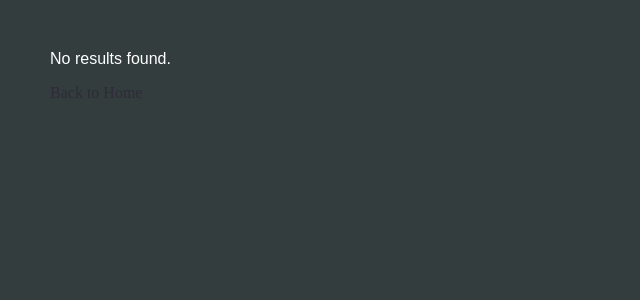
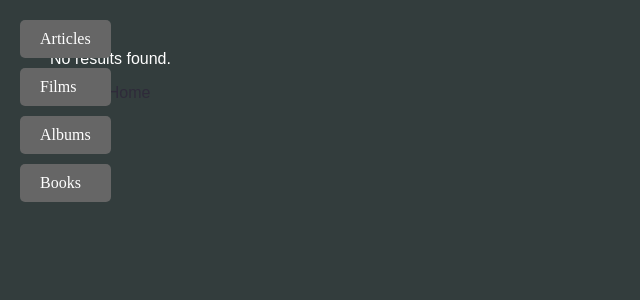
Before and after one commit to santosemax/CSDesignProject, a Flask app: page /results/1 in a window 1280 px wide. Shown: the top 300 px of the page, without its empty margins (0-640 px from the left). Run offline with Flask 3, Linux system fonts and the light colour scheme; data comes from the database, SQL or seed files in the repository; both versions use the stored data as it was after the commit.

Commit message:
Added scroll buttons at top, resized images

```diff
--- a/code/app.py
+++ b/code/app.py
@@ -126,7 +126,7 @@ def search():
 
             # Save film information into the database
             c.execute('INSERT INTO articles (title, url, search_phrase, source) VALUES (?, ?, ?, ?)',
-                      (('Title: ' + title), imdb_url, search_term, 'IMDb'))
+                      (('Title: ' + title), ('URL: ' + imdb_url), search_term, 'IMDb'))
             conn.commit()
 
             # Save additional information into the database
--- a/code/static/results.css
+++ b/code/static/results.css
@@ -5,7 +5,7 @@ body {
     border: 0;
 }
 
-h1, h2, ul, p {
+h1, h2, ul, p, a {
     font-family: Hind, sans-serif;
     color: white;
 }
@@ -67,17 +67,19 @@ a:visited {
 .films {
     background-color: #575757;
     display: grid;
+    padding-bottom: 350px;
     /* grid-template-areas:
     'title title title title title title'
     'menu main main main right right'
     'menu footer footer footer footer footer'; */
     /* grid-template-columns: repeat(auto-fill); */
 
-    h1 {
+    h1{
         margin-left: 40px;
     }
 
-    h2 {
+
+    h2, a {
         text-align: left;
         padding-left: 350px;
     }
@@ -115,6 +117,11 @@ ul {
 
     ul {
         display: grid;
+    }
+
+    a {
+        font-family: Hind, sans-serif;
+        color: white;
     }
 
     h3 {
@@ -188,3 +195,39 @@ ul {
         border-right-color: #00f;
     }
 }
+
+/* Add this CSS to limit the size of film images */
+/* Add styles for the hovering buttons */
+.scroll-btns {
+    position: fixed;
+    top: 20px;
+    left: 20px;
+    z-index: 999;
+}
+
+.scroll-btn {
+    display: block;
+    background-color: #666;
+    color: white;
+    padding: 10px 20px;
+    margin-bottom: 10px;
+    border-radius: 5px;
+    cursor: pointer;
+}
+
+.scroll-btn:hover {
+    background-color: #888;
+}
+
+/* Adjust image sizes for films, albums, and books */
+.film-image {
+    max-width: 300px; /* Set maximum width for the image */
+    height: auto; /* Maintain aspect ratio */
+}
+
+.albums .film-image,
+.books .film-image {
+    max-width: 200px; /* Set maximum width for the image */
+    max-height: 300px; /* Set maximum height for the image */
+    height: auto; /* Maintain aspect ratio */
+}
--- a/code/templates/results.html
+++ b/code/templates/results.html
@@ -7,16 +7,41 @@
     <link rel="stylesheet" href="{{ url_for('static', filename='results.css') }}">
     <title>Search Results</title>
     <style>
-        .film-image {
-            max-width: 300px; /* Set maximum width for the image */
-            height: auto; /* Maintain aspect ratio */
+        /* Add styles for the hovering buttons */
+        .scroll-btns {
+            position: fixed;
+            top: 20px;
+            left: 20px;
+            z-index: 999;
+        }
+
+        .scroll-btn {
+            display: block;
+            background-color: #666;
+            color: white;
+            padding: 10px 20px;
+            margin-bottom: 10px;
+            border-radius: 5px;
+            cursor: pointer;
+        }
+
+        .scroll-btn:hover {
+            background-color: #888;
         }
     </style>
 </head>
 <body>
 
+<div class="scroll-btns">
+    <!-- Add hovering buttons -->
+    <div class="scroll-btn" data-target="#articles">Articles</div>
+    <div class="scroll-btn" data-target="#films">Films</div>
+    <div class="scroll-btn" data-target="#albums">Albums</div>
+    <div class="scroll-btn" data-target="#books">Books</div>
+</div>
+
 {% if results %}
-<div class="articles">
+<div class="articles" id="articles">
     <h1>Articles</h1>
     <ul>
         {% for result in results %}
@@ -27,29 +52,26 @@
     </ul>
 </div>
 
-
-<!-- <div class="row"> -->
-    <!-- <div class="column"> -->
-        <div class="films">
+<div class="films" id="films">
     <h1>Films</h1>
     <ul>
         {% for result in results %}
             {% if result[4] == "IMDb" %}
-                    <!-- <div class="film-title">{{ result[1] }}</div> -->
-                    <!-- <div class="row"> -->
                 <div class="film-image">
                     {% if "Image" in result[1] %}
                         <img src="{{ result[1].split(': ')[1] }}" alt="NO IMAGE" class="film-image">
                     {% endif %}
                 </div>
-
                 <div class="film-title">
                     {% if "Title" in result[1] %}
                         <h2>{{ result[1].split(': ')[1] }}</h2>
                     {% endif %}
                 </div>
-
-                    <!-- </div> -->
+                <div class="film-title">
+                    {% if "URL" in result[2] %}
+                        <a href="{{ result[2].split(': ')[1] }}">IMDb</a>
+                    {% endif %}
+                </div>
                 <div class="film-summary">
                     {% if "Summary" in result[1] %}
                         <p>Summary: {{ result[1].split(': ')[1] }}</p>
@@ -62,7 +84,7 @@
                 </div>
                 <div class="film-cast">
                     {% if "Cast" in result[1] %}
-                            <p>Cast: {{ result[1].split(': ')[1] }}</p>
+                        <p>Cast: {{ result[1].split(': ')[1][0:250] }}</p>
                     {% endif %}
                 </div>
                 <div class="film-link">
@@ -74,16 +96,12 @@
         {% endfor %}
     </ul>
 </div>
-    <!-- </div> -->
-<!-- </div> -->
 
-<div class="albums">
+<div class="albums" id="albums">
     <h1>Albums</h1>
     <ul>
         {% for result in results %}
             {% if result[4] == "Spotify" %}
-                <!-- <li> -->
-                    <!-- <div>{{ result[0] }}</div> -->
                 {% if "Album Title" in result[1] %}
                     <h3>{{ result[1].split(': ')[1] }}</h3>
                 {% endif %}
@@ -95,7 +113,6 @@
                         {% if "Release Date" in result[1] %}
                             <p class="test">Release Date: {{ result[1].split(': ')[1] }}</p>
                         {% endif %}
-
                         {% if "Total Tracks" in result[1] %}
                             <p class="test2">Total Tracks: {{ result[1].split(': ')[1] }}</p>
                         {% endif %}
@@ -106,19 +123,16 @@
                         <img src="{{ result[1].split(': ')[1] }}" alt="NO IMAGE" class="film-image">
                     </div>
                 {% endif %}
-                <!-- </li> -->
             {% endif %}
         {% endfor %}
     </ul>
 </div>
 
-<div class="books">
+<div class="books" id="books">
     <h1>Books</h1>
     <ul>
         {% for result in results %}
             {% if result[4] == "Google Books" %}
-                <!-- <li> -->
-                    <!-- <div>{{ result[0] }}</div> -->
                 {% if "Book Title" in result[1] %}
                     <p>Title: {{ result[1].split(': ')[1] }}</p>
                 {% endif %}
@@ -133,7 +147,6 @@
                         <img src="{{ result[1].split(': ')[1] }}" alt="NO IMAGE" class="film-image">
                     </div>
                 {% endif %}
-                <!-- </li> -->
             {% endif %}
         {% endfor %}
     </ul>
@@ -144,5 +157,18 @@
 {% endif %}
 
 <a href="/" class="home">Back to Home</a>
+
+<script>
+    // Add smooth scrolling functionality
+    document.querySelectorAll('.scroll-btn').forEach(item => {
+        item.addEventListener('click', event => {
+            const target = document.querySelector(item.getAttribute('data-target'));
+            if (target) {
+                target.scrollIntoView({ behavior: 'smooth' });
+            }
+        });
+    });
+</script>
+
 </body>
 </html>
```
Also changed, not shown: code/articles.db, 1 other file. Lines whose indentation alone changed are shown as unchanged.
